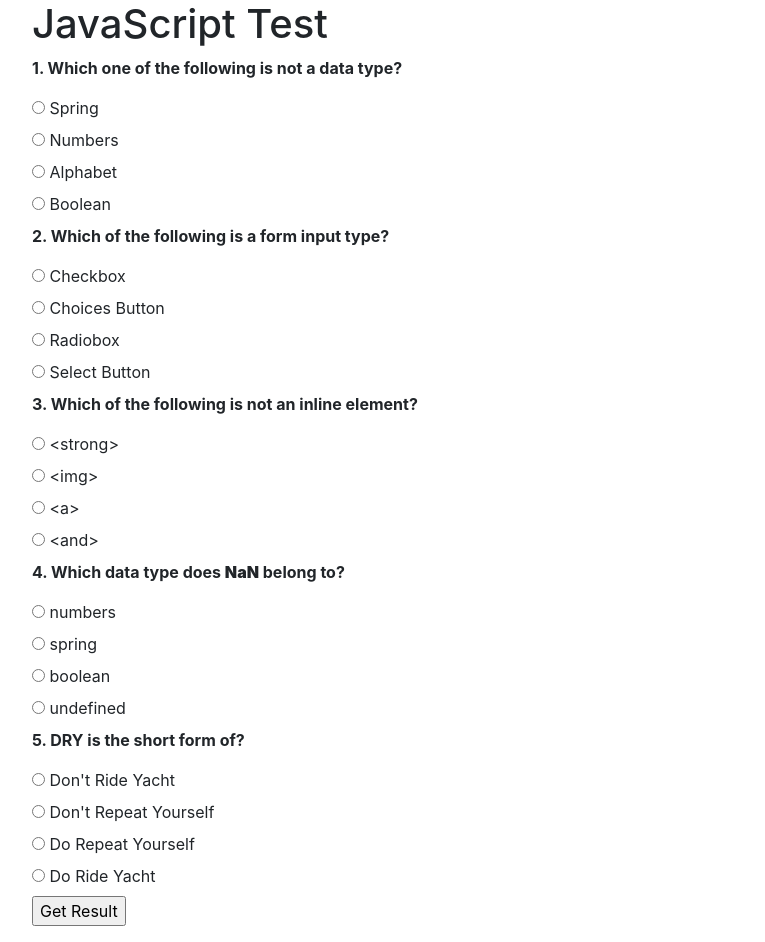
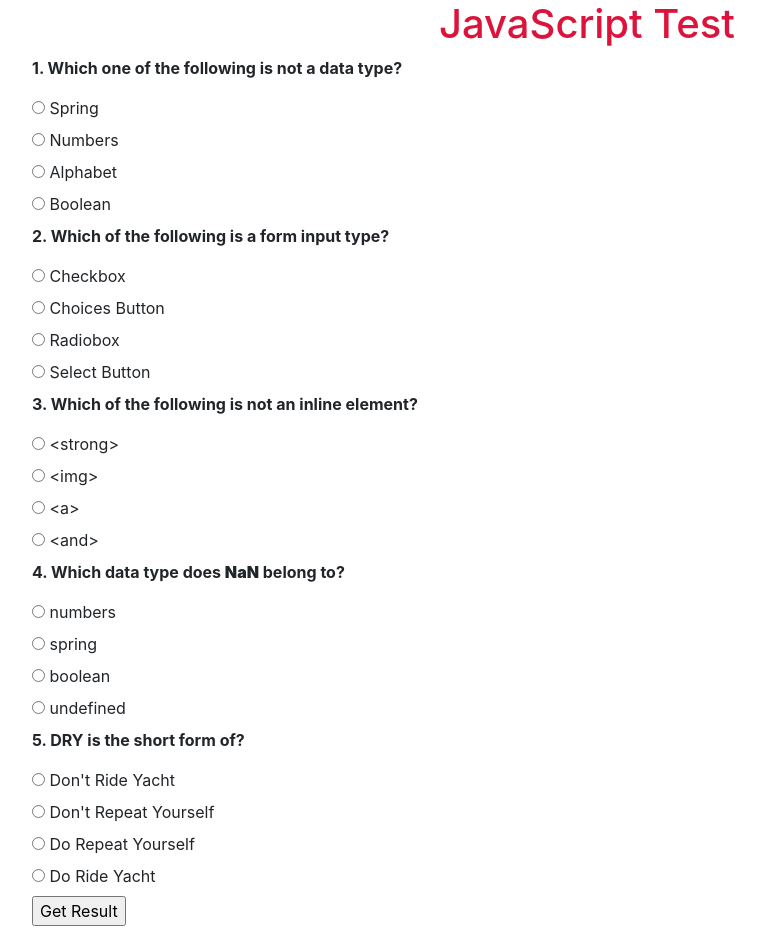
Before and after one commit to marsdenekwom/Quiz-Board, a plain HTML site: page index.html in a window 1280 px wide. Shown: the whole page, without its empty margins (53-818 px from the left). Drawn offline with nearby package versions, Linux system fonts and the light colour scheme; a script that the page names is missing.

Commit message:
changed the color of h1 to ceimson and aligned the text centrally

```diff
--- a/css/style.css
+++ b/css/style.css
@@ -1,3 +1,7 @@
 body {
   background-image:url("../images/computer.jpg");
 }
+h1 {
+  text-align: center;
+  color: crimson;
+}
```
